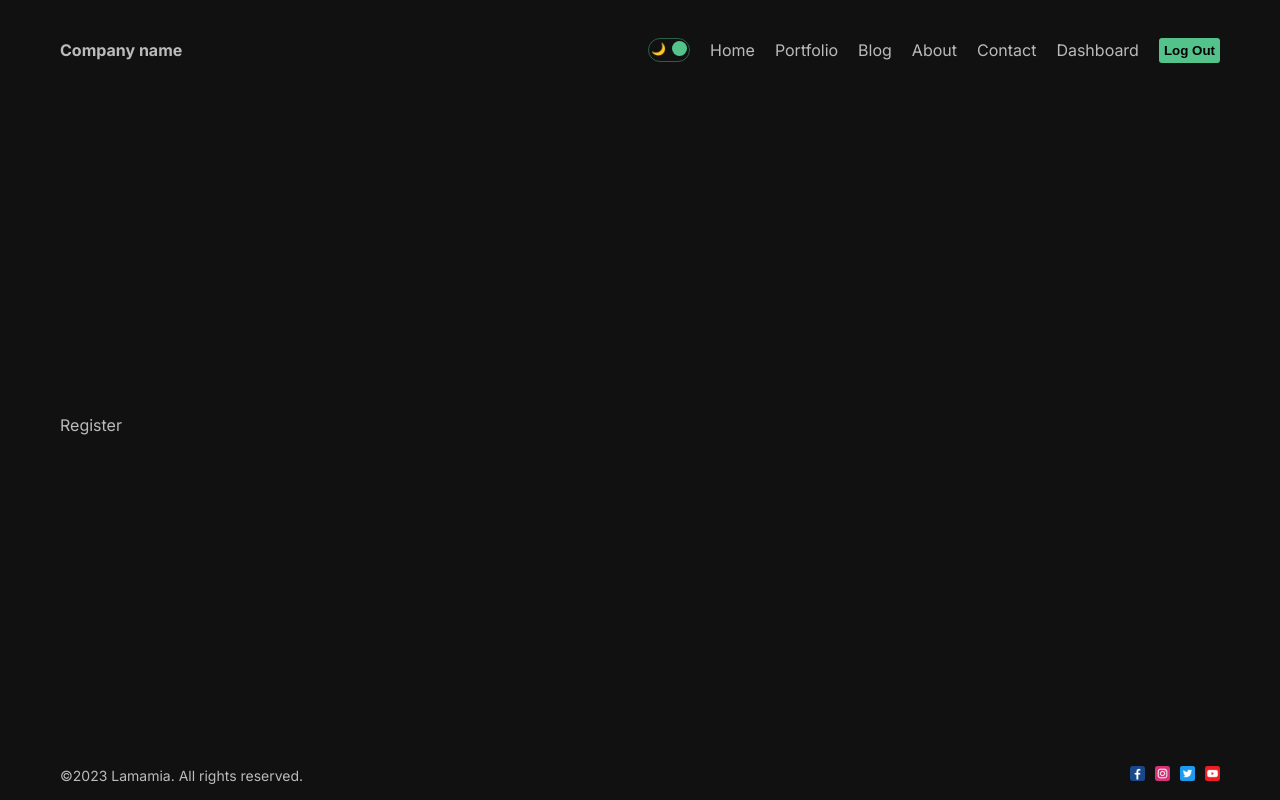
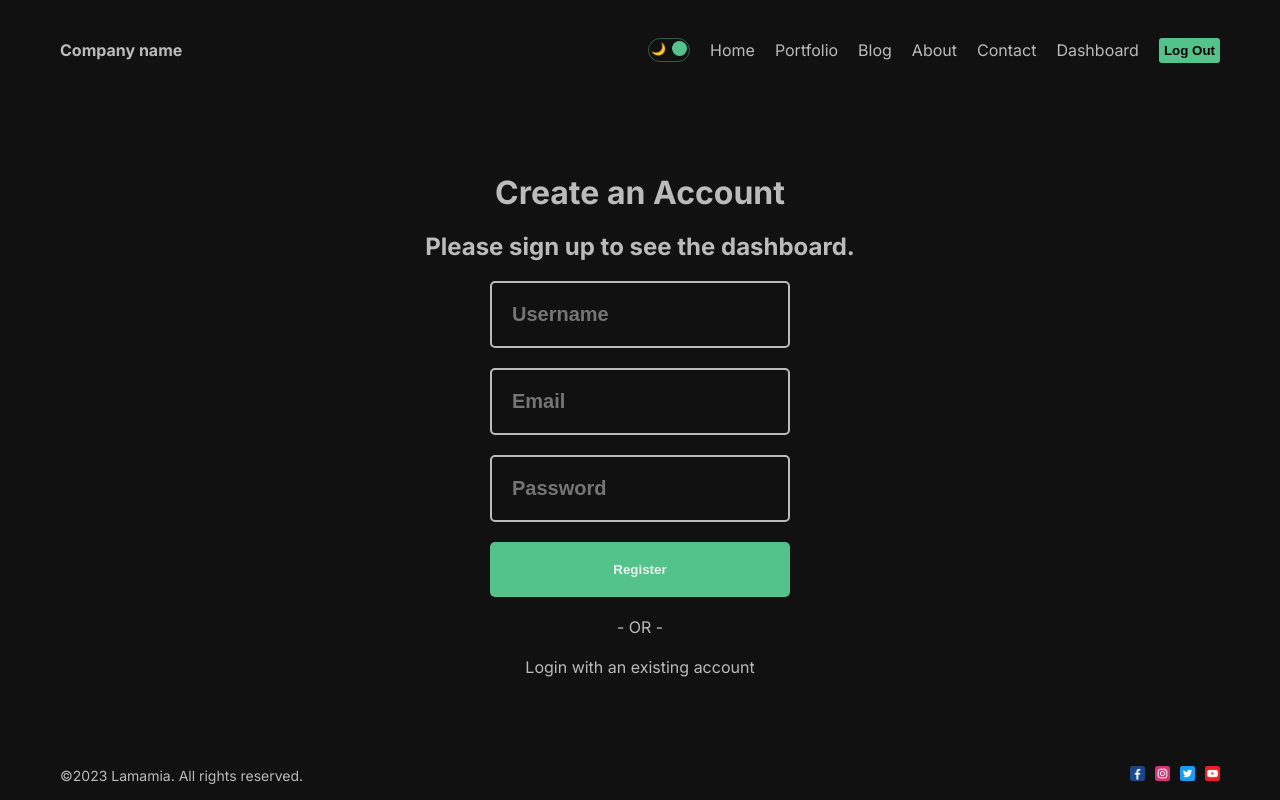
Before and after one commit to Lahirutech/nextfullstack, a Next.js app: page /dashboard/register in a window 1280 px wide. Built offline with nearby package versions, Linux system fonts and the light colour scheme.

Commit message:
feat:add register page

```diff
--- a/src/app/dashboard/(auth)/register/page.tsx
+++ b/src/app/dashboard/(auth)/register/page.tsx
@@ -1,7 +1,79 @@
-import React from 'react';
+'use client';
+import React, { useState } from 'react';
+import Link from 'next/link';
+import styles from './register.module.css';
+import { useRouter } from 'next/navigation';
 
 const Register = () => {
-  return <div>Register</div>;
+  const [error, setError] = useState(null);
+  const router = useRouter();
+
+  const handleSubmit = async (e: any) => {
+    e.preventDefault();
+    const name = e.target[0].value;
+    const email = e.target[1].value;
+    const password = e.target[2].value;
+
+    try {
+      const res = await fetch('/api/auth/register', {
+        method: 'POST',
+        headers: { 'Content-Type': 'application/json' },
+        body: JSON.stringify({
+          name,
+          email,
+          password,
+        }),
+      });
+      res.status === 201 &&
+        router.push('/dashboard/login?success=Account has been created');
+      if (res.status !== 201) {
+        const body = await res.json();
+        console.log('body', body);
+        setError(body.message);
+      }
+    } catch (err: any) {
+      console.log('inside catch', err);
+      setError(err);
+    }
+  };
+  return (
+    <div className={styles.container}>
+      <h1 className={styles.title}>Create an Account</h1>
+      <h2 className={styles.subtitle}>Please sign up to see the dashboard.</h2>
+      <form
+        onSubmit={handleSubmit}
+        className={styles.form}
+      >
+        <input
+          type='text'
+          placeholder='Username'
+          required
+          className={styles.input}
+        />
+        <input
+          type='text'
+          placeholder='Email'
+          required
+          className={styles.input}
+        />
+        <input
+          type='password'
+          placeholder='Password'
+          required
+          className={styles.input}
+        />
+        <button className={styles.button}>Register</button>
+        {error}
+      </form>
+      <span className={styles.or}>- OR -</span>
+      <Link
+        className={styles.link}
+        href='/dashboard/login'
+      >
+        Login with an existing account
+      </Link>
+    </div>
+  );
 };
 
 export default Register;
```
